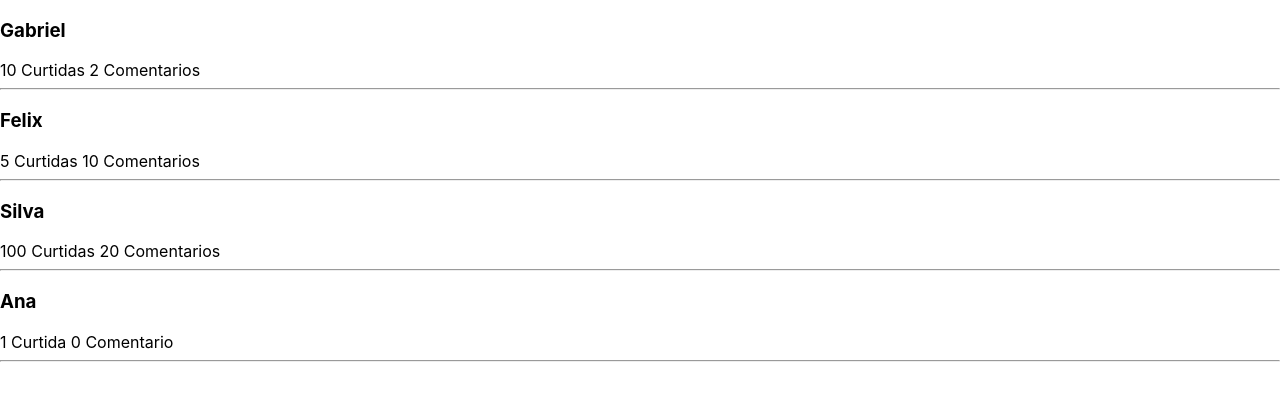
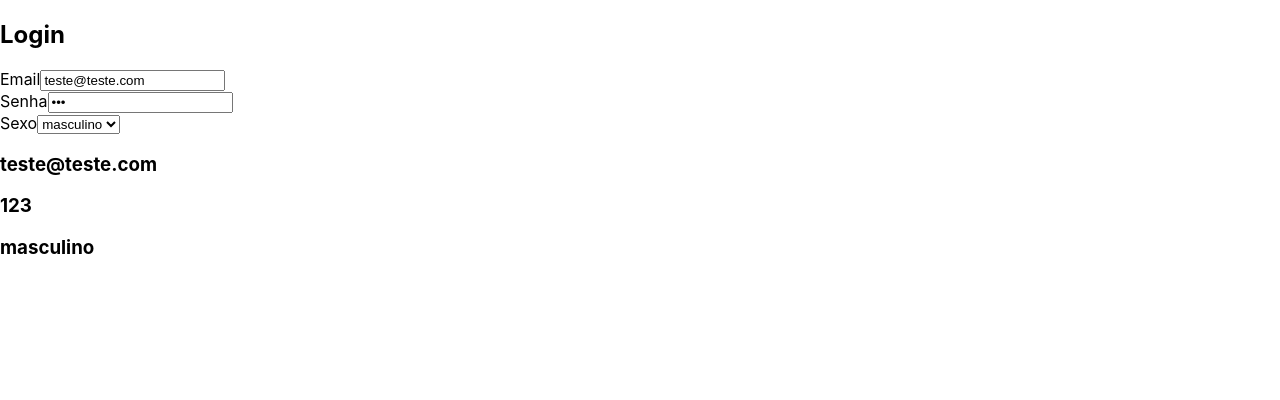
Before and after one commit to GabrielFelix23/CursoReactJs, a React (Create React App) app in the folder meusite/: page / in a window 1280 px wide. Shown: the top 400 px of the page. Built offline with nearby package versions, Linux system fonts and the light colour scheme.

Commit message:
Manipulando formularios

```diff
--- a/meusite/src/component/Membros/index.js
+++ b/meusite/src/component/Membros/index.js
@@ -4,26 +4,40 @@
 
 class Membros extends React.Component{
     state = {
-       feed: [
-           {id: 1, username: "Gabriel", curtidas: 10, comentarios: 2},
-           {id: 2, username: "Felix", curtidas: 5, comentarios: 10},
-           {id: 3, username: "Silva", curtidas: 100, comentarios: 20},
-           {id: 4, username: "Ana", curtidas: 1, comentarios: 0}
-       ]
+        email: "teste@teste.com",
+        senha: '123',
+        sexo: 'masculino'
+    }
+
+    trocaEmail = this.trocaEmail.bind(this)
+    trocaEmail(e){
+        let valorDigitado = e.target.value
+
+        this.setState({
+            email: valorDigitado
+        })
     }
 
     render(){
         return(
             <div>
-                {this.state.feed.map((item) => {
-                    return(
-                        <Feed id={item.id} username={item.username}
-                            curtidas={item.curtidas} comentarios={item.comentarios}
-                        />
-                    )
-                })
+              <h2>Login</h2>
+              Email
+              <input type="email" name="email" value={this.state.email} onChange={this.trocaEmail}/><br/>
+              Senha
+              <input type="password" name="password" value={this.state.senha} onChange={(e) => this.setState({senha: e.target.value})}/><br/>
 
-                }
+              Sexo
+              <select value={this.state.sexo} onChange={(e) => this.setState({sexo: e.target.value})}>
+                  <option value="Masculino">masculino</option>
+                  <option value="Feminino">Feminino</option>
+              </select>
+
+
+
+            <h3>{this.state.email}</h3>
+            <h3>{this.state.senha}</h3>
+            <h3>{this.state.sexo}</h3>
             </div>
         )
     }
```
